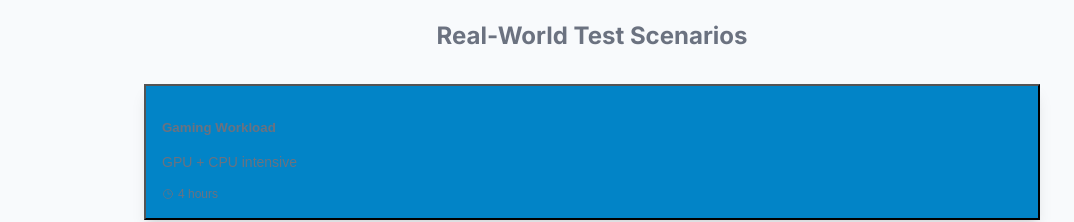
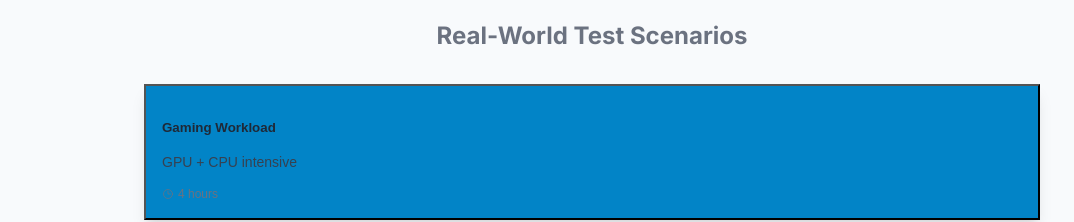
Before and after one commit to molave0524/two-phase-cooling-education, a Next.js app: page / in a window 1280 px wide. Shown: the part 6940-7162 px from the top of the page, without its empty margins (48-1122 px from the left). Built offline with nearby package versions, Linux system fonts and the light colour scheme.

Commit message:
fix: make Real-World Test Scenarios text darker when highlighted

```diff
--- a/public/force-styles.css
+++ b/public/force-styles.css
@@ -119,6 +119,19 @@ section[id="hero"] .text-gradient-primary {
 
 /* Layout overrides removed - using proper Tailwind classes */
 
+/* Real-World Test Scenarios - darker text when highlighted */
+section[id="performance"] .bg-primary-600.text-white h4 {
+  color: #1f2937 !important; /* Dark gray for better readability on blue background */
+}
+
+section[id="performance"] .bg-primary-600.text-white .text-primary-100 {
+  color: #374151 !important; /* Medium gray for secondary text */
+}
+
+section[id="performance"] .bg-primary-600.text-white .text-primary-200 {
+  color: #6b7280 !important; /* Light gray for tertiary text */
+}
+
 /* Navigation link styles - remove underlines */
 nav a,
 header a,
```
